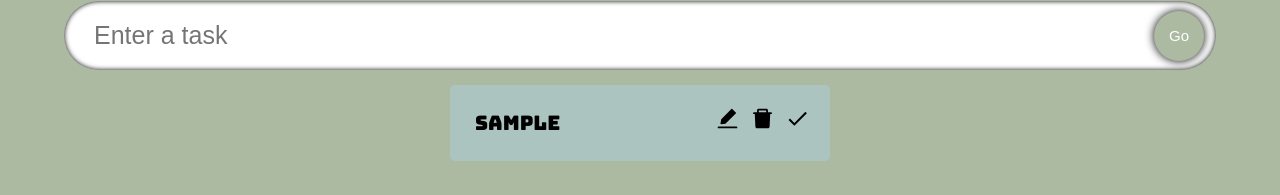
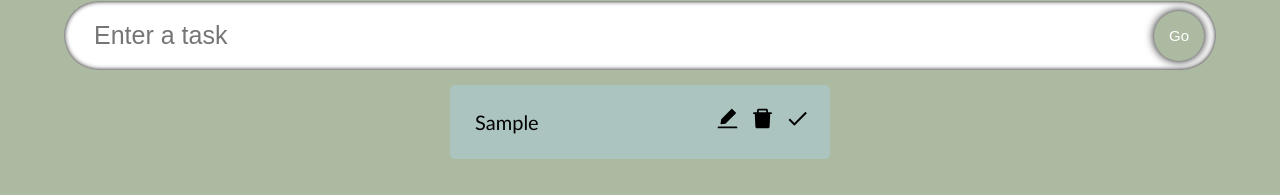
Before and after one commit to edlynshih/taskify, a React (Create React App) app: page / in a window 1280 px wide. Both pictures are taken after typing "Sample" into the empty fields and a click on the button "Go". Shown: the part 112-307 px from the top of the page. Built offline with nearby package versions, Linux system fonts and the light colour scheme.

Commit message:
edit font

```diff
--- a/src/styles/SingleTodo.css
+++ b/src/styles/SingleTodo.css
@@ -12,6 +12,7 @@
   padding: 5px;
   border: none;
   font-size: 20px;
+  font-family: 'Trebuchet MS', 'Lucida Sans Unicode', 'Lucida Grande', 'Lucida Sans', Arial, sans-serif;
 }
 
 .todos__single--text:focus {
```
